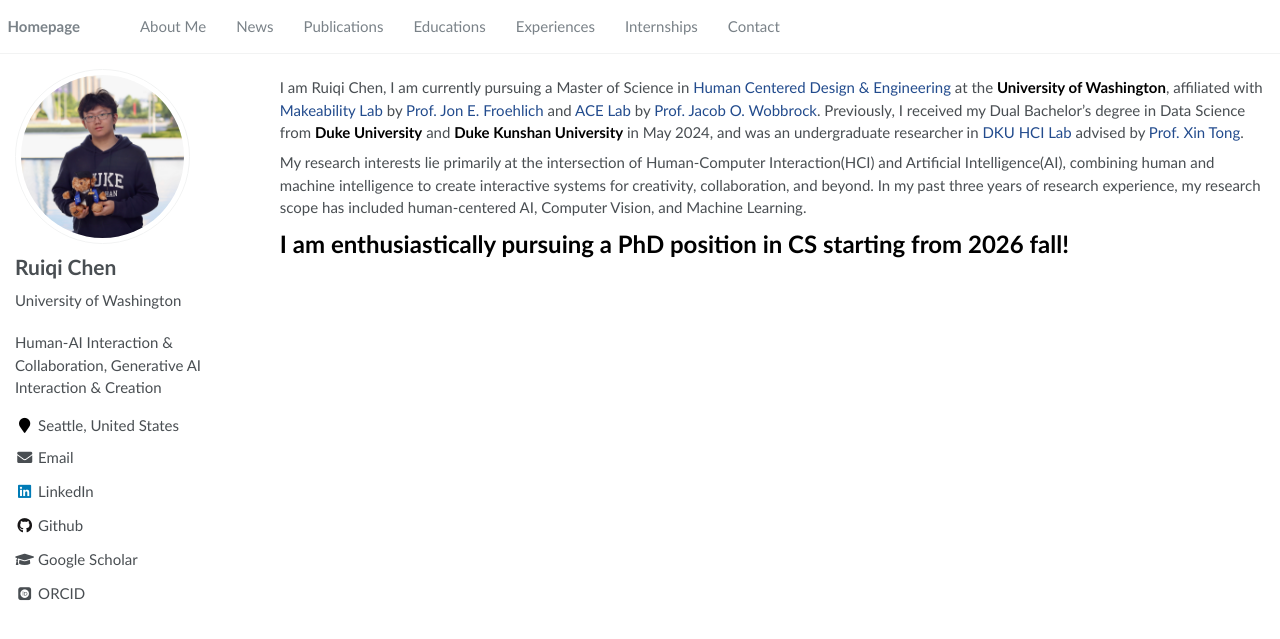
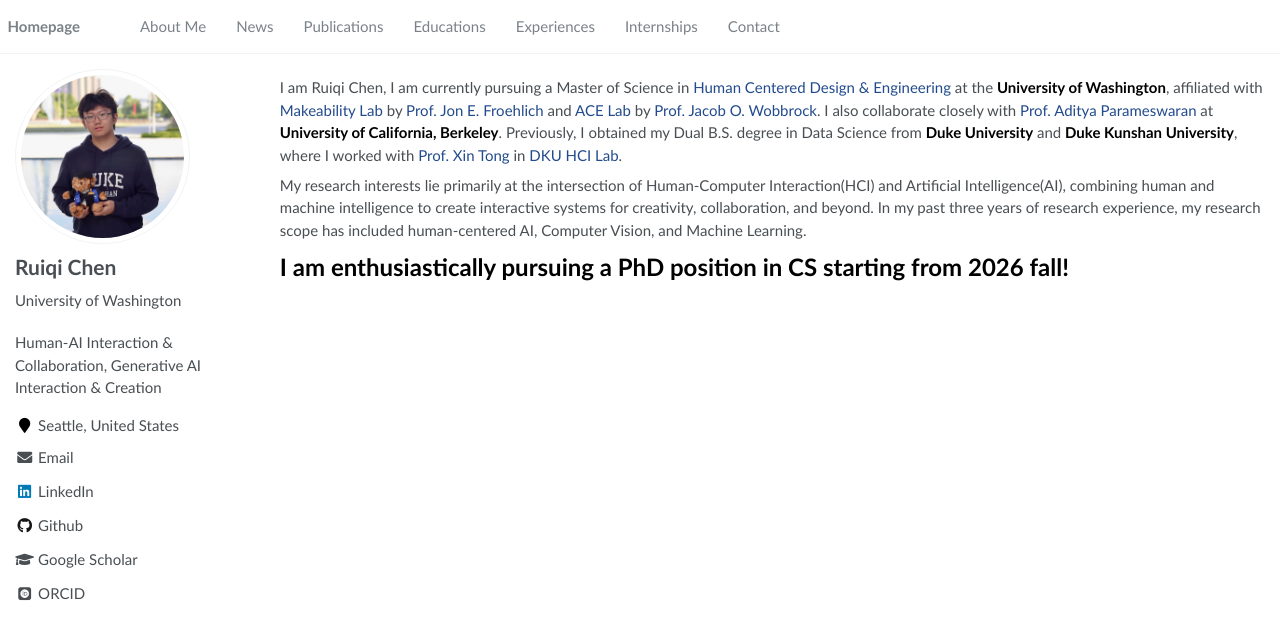
Before and after one commit to Ruiqi-Chen-0216/Ruiqi-Chen-0216.github.io, a Jekyll site: the page built from _pages/about.md, in a window 1280 px wide. Shown: the top 639 px of the page. Built offline with Jekyll 4.4.1, drawn with Linux system fonts in a browser that asks for light colours; some web fonts are replaced.

Commit message:
Update about.md

```diff
--- a/_pages/about.md
+++ b/_pages/about.md
@@ -8,7 +8,7 @@
 
 <span class='anchor' id='about-me'></span>
 
-I am Ruiqi Chen, I am currently pursuing a Master of Science in  [Human Centered Design & Engineering](https://www.hcde.washington.edu/) at the **University of Washington**, affiliated with [Makeability Lab](https://makeabilitylab.cs.washington.edu/) by [Prof. Jon E. Froehlich](https://jonfroehlich.github.io/) and [ACE Lab](https://depts.washington.edu/acelab/index.html) by [Prof. Jacob O. Wobbrock](https://faculty.washington.edu/wobbrock/). Previously, I received my Dual Bachelor's degree in Data Science from **Duke University** and **Duke Kunshan University** in May 2024, and was an undergraduate researcher in [DKU HCI Lab](https://arkxlab.github.io/) advised by [Prof. Xin Tong](https://scholar.google.ca/citations?user=XIM08ZwAAAAJ&hl=en).
+I am Ruiqi Chen, I am currently pursuing a Master of Science in  [Human Centered Design & Engineering](https://www.hcde.washington.edu/) at the **University of Washington**, affiliated with [Makeability Lab](https://makeabilitylab.cs.washington.edu/) by [Prof. Jon E. Froehlich](https://jonfroehlich.github.io/) and [ACE Lab](https://depts.washington.edu/acelab/index.html) by [Prof. Jacob O. Wobbrock](https://faculty.washington.edu/wobbrock/). I also collaborate closely with [Prof. Aditya Parameswaran](https://people.eecs.berkeley.edu/~adityagp/) at **University of California, Berkeley**. Previously, I obtained my Dual B.S. degree in Data Science from **Duke University** and **Duke Kunshan University**, where I worked with [Prof. Xin Tong](https://scholar.google.ca/citations?user=XIM08ZwAAAAJ&hl=en) in [DKU HCI Lab](https://arkxlab.github.io/).
 
 My research interests lie primarily at the intersection of Human-Computer Interaction(HCI) and Artificial Intelligence(AI), combining human and machine intelligence to create interactive systems for creativity, collaboration, and beyond. In my past three years of research experience, my research scope has included human-centered AI, Computer Vision, and Machine Learning.
 
```
